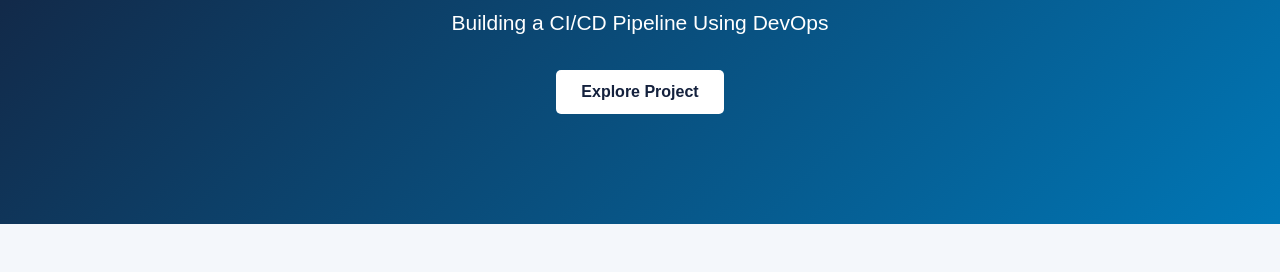
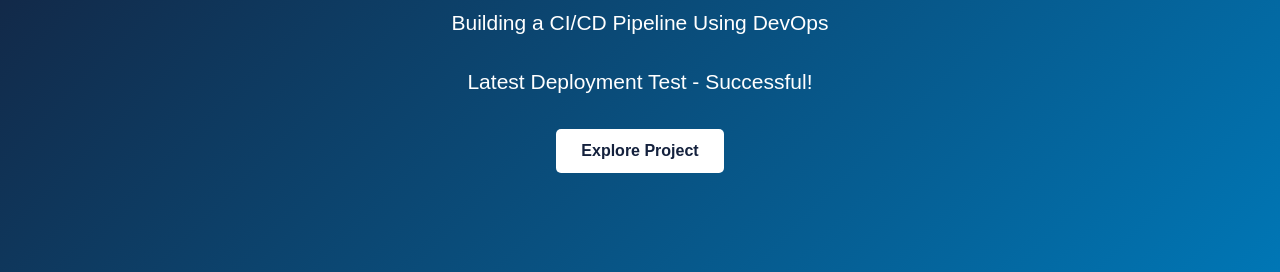
Before and after one commit to Naikshankar/Attomated-website-deployment, a plain HTML site: page index.html in a window 1280 px wide. Shown: the part 235-507 px from the top of the page. Drawn offline with Linux system fonts and the light colour scheme.

Commit message:
Test automatic deployment

```diff
--- a/index.html
+++ b/index.html
@@ -20,6 +20,7 @@
     <section id="home" class="hero">
         <h1>Automated Website Deployment</h1>
         <p>Building a CI/CD Pipeline Using DevOps</p>
+        <p>Latest Deployment Test - Successful!</p>
         <a href="#about" class="button">Explore Project</a>
     </section>
 
```
